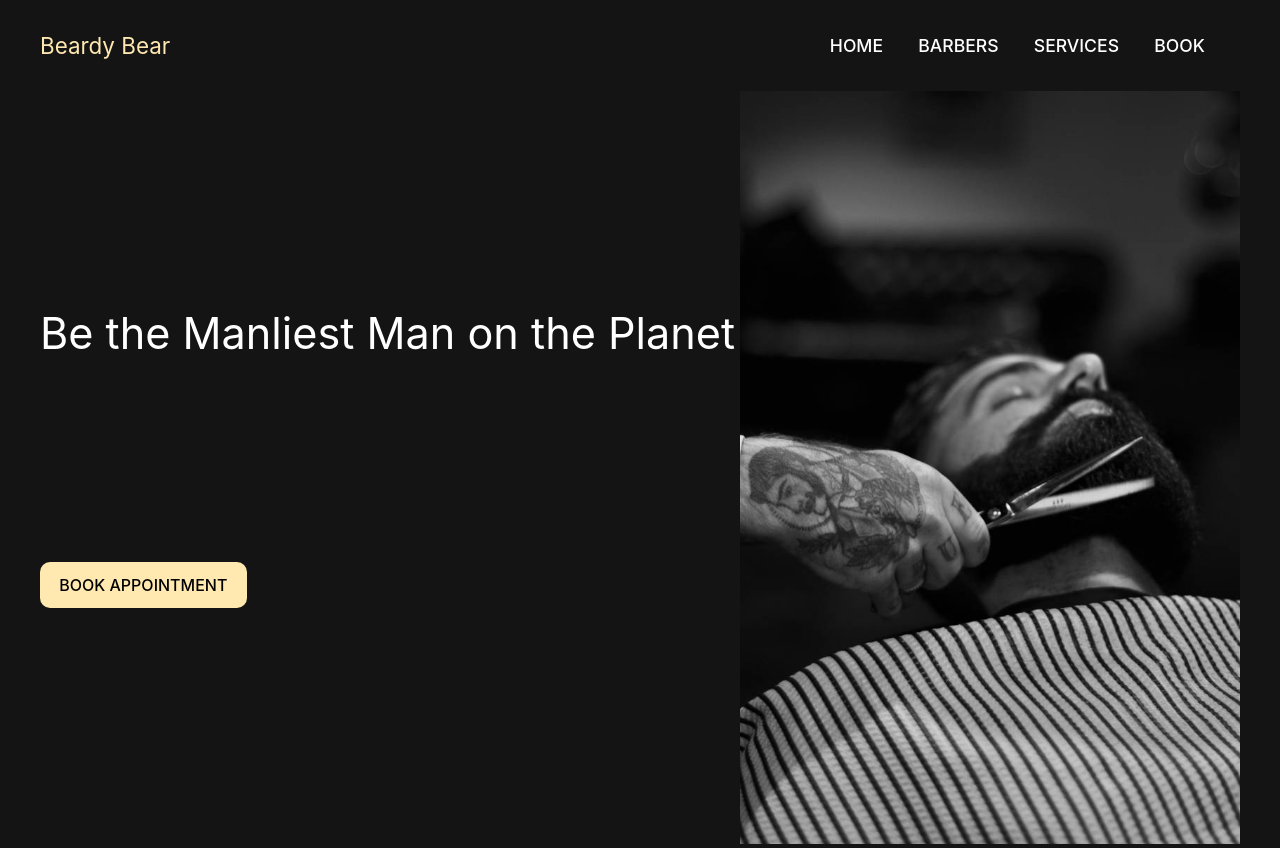
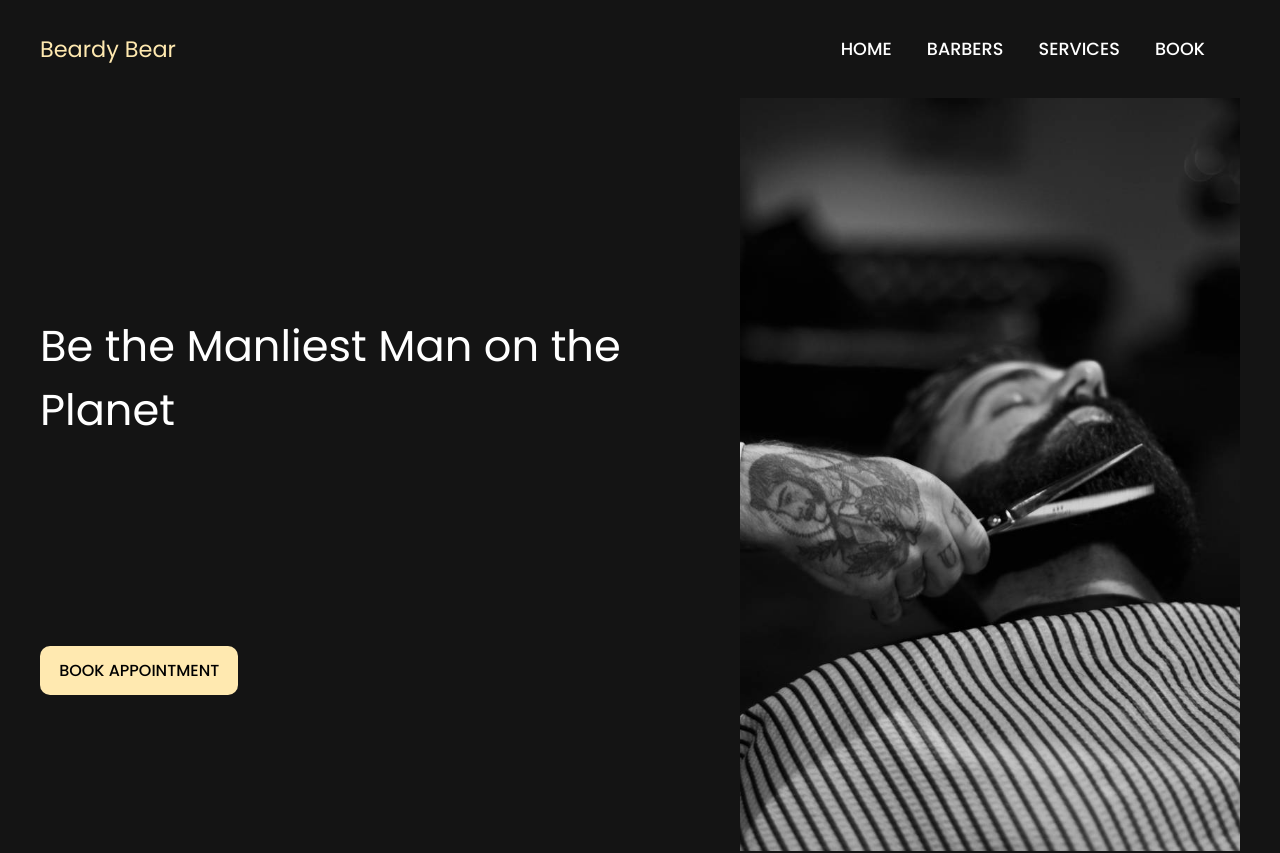
Before and after one commit to NordicBeaver/beardybear-client, a Next.js app: page / in a window 1280 px wide. Shown: the top 853 px of the page. Built offline with nearby package versions, Linux system fonts and the light colour scheme.

Commit message:
Change font to Poppins.

```diff
--- /dev/null
+++ b/pages/_document.tsx
@@ -0,0 +1,26 @@
+import Document, { Html, Head, Main, NextScript, DocumentContext } from 'next/document';
+
+class MyDocument extends Document {
+  static async getInitialProps(ctx: DocumentContext) {
+    const initialProps = await Document.getInitialProps(ctx);
+    return { ...initialProps };
+  }
+
+  render() {
+    return (
+      <Html>
+        <Head />
+        <link
+          href="https://fonts.googleapis.com/css2?family=Poppins:wght@400;500;700&amp;display=swap"
+          rel="stylesheet"
+        ></link>
+        <body>
+          <Main />
+          <NextScript />
+        </body>
+      </Html>
+    );
+  }
+}
+
+export default MyDocument;
--- a/styles/globals.css
+++ b/styles/globals.css
@@ -2,8 +2,7 @@
 body {
   padding: 0;
   margin: 0;
-  font-family: -apple-system, BlinkMacSystemFont, Segoe UI, Roboto, Oxygen, Ubuntu, Cantarell, Fira Sans, Droid Sans,
-    Helvetica Neue, sans-serif;
+  font-family: 'Poppins', sans-serif;
 }
 
 a {
```
